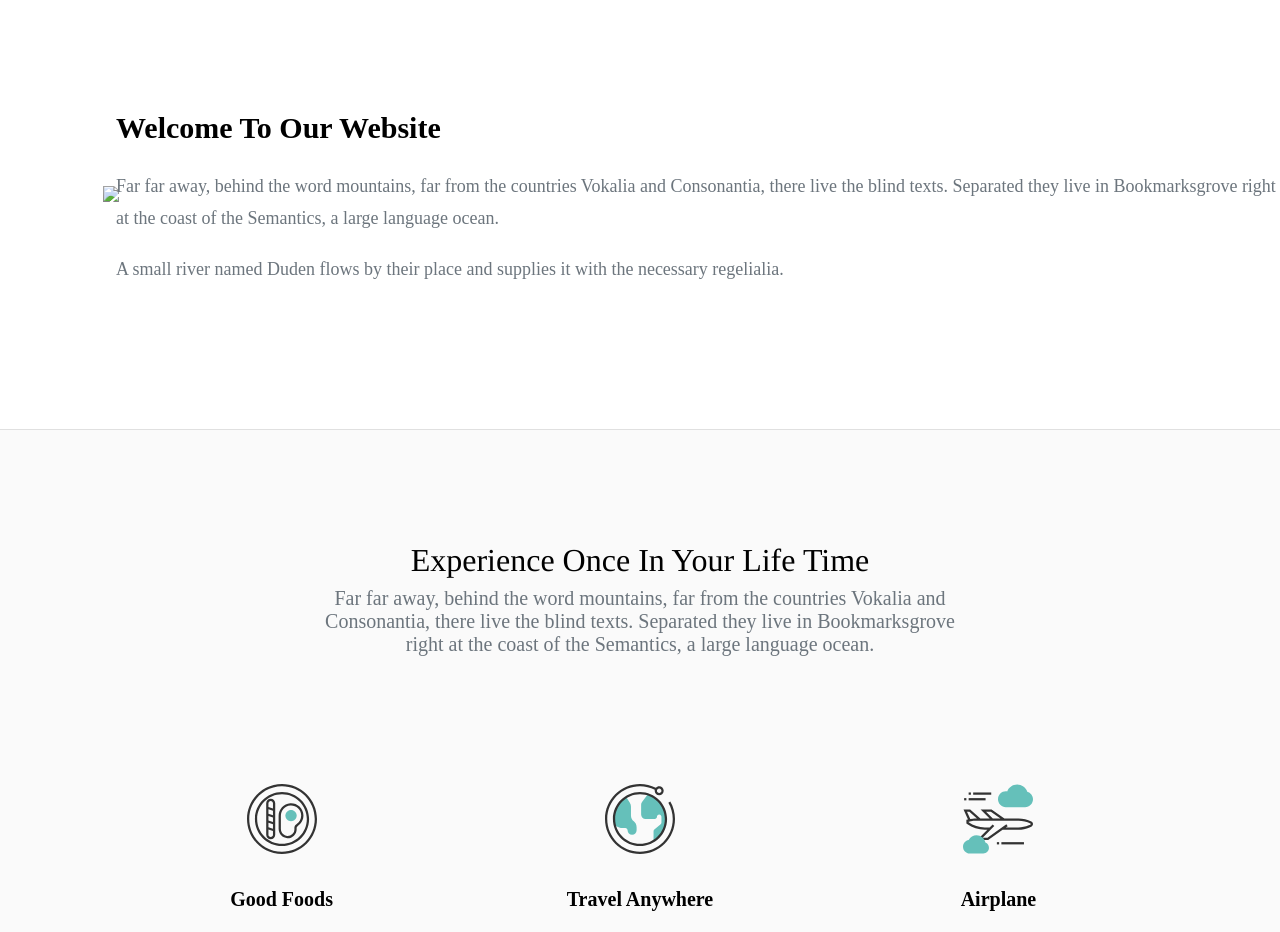
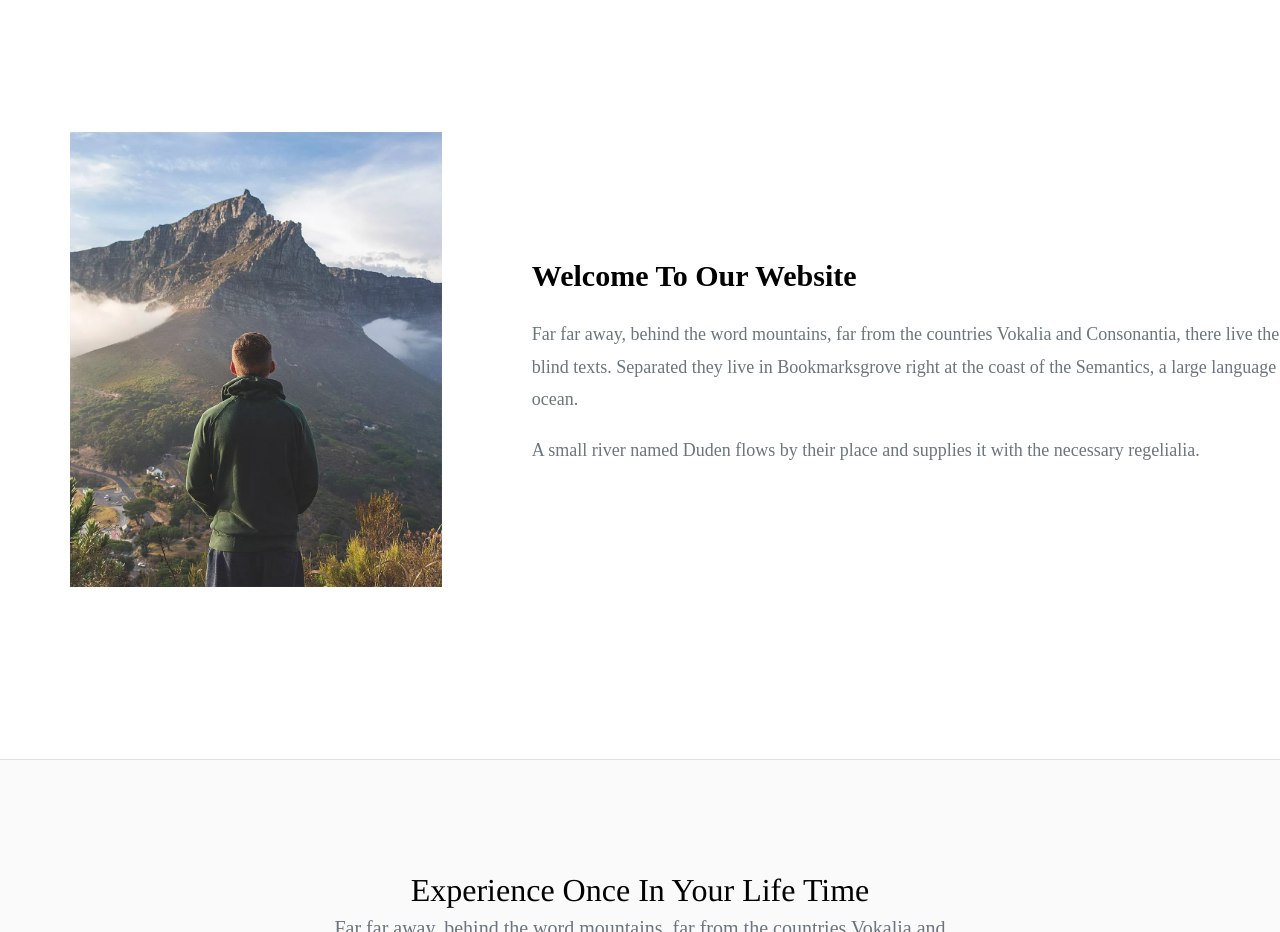
Before and after one commit to davidemad10/Travel---Tours-website, a plain HTML site: page index.html in a window 1280 px wide. Shown: the part 840-1772 px from the top of the page. Drawn offline with Linux system fonts and the light colour scheme; the site is published under a folder, as on GitHub Pages, so addresses that start at the root find nothing.

Commit message:
solve image bug

```diff
--- a/index.html
+++ b/index.html
@@ -26,7 +26,7 @@
     <section class="row">
       <div class="img-2-div">
         <p class="img-2">
-          <img class="imgslide2" src="/image/img_1_long.jpg.webp" />
+          <img class="imgslide2" src="image/img_1_long.jpg.webp" />
         </p>
       </div>
       <div class="Welcome-to-website-div">
```
